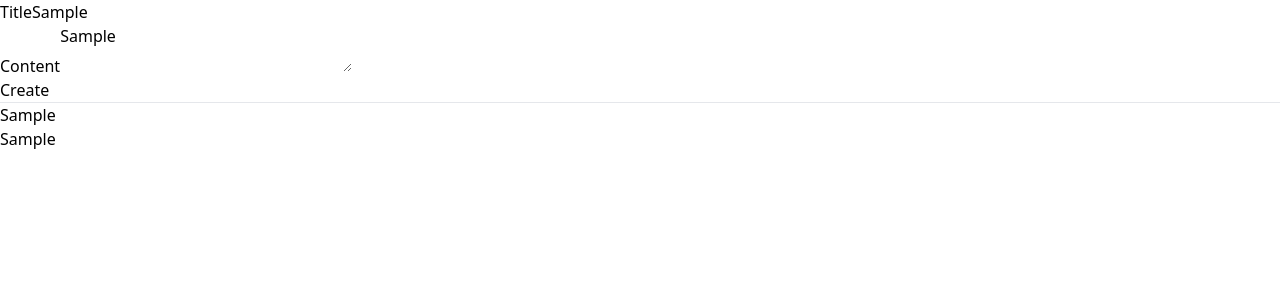
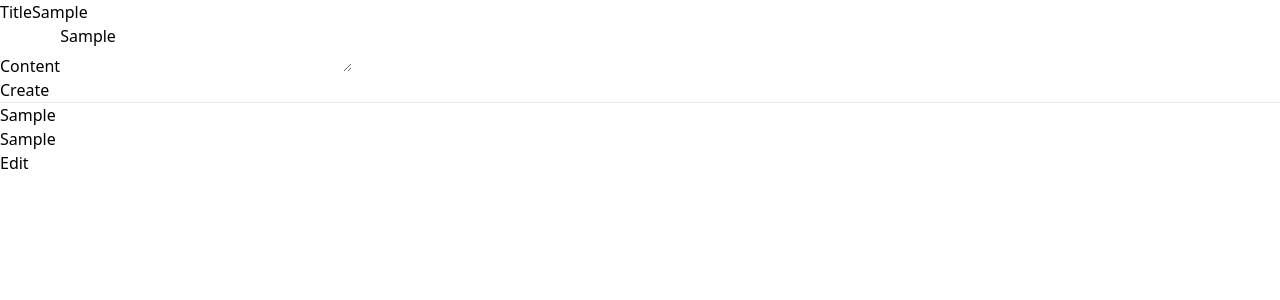
Before and after one commit to lucien-n/todos, a React (Vite) app: page / in a window 1280 px wide. Both pictures are taken after typing "Sample", "Sample" into the empty fields and a click on the button "Create". Shown: the top 300 px of the page. Built offline with nearby package versions, Linux system fonts and the light colour scheme.

Commit message:
feat: todo editing

```diff
--- a/src/App.tsx
+++ b/src/App.tsx
@@ -10,13 +10,20 @@ const App = () => {
     setTodos([...todos, todo]);
   };
 
+  const editTodo = (updated_todo: Todo): void => {
+    setTodos([
+      ...todos.filter((todo: Todo) => todo.id !== updated_todo.id),
+      updated_todo,
+    ]);
+  };
+
   return (
     <section className="flex w-full flex-col gap-y-5">
       <TodoCreate onCreate={createTodo}></TodoCreate>
       <hr className="mx-auto lg:w-1/2" />
       <section className="mx-auto flex flex-col gap-3 lg:w-1/2">
         {todos.map((todo: Todo) => (
-          <TodoView key={todo.id} todo={todo}></TodoView>
+          <TodoView key={todo.id} todo={todo} onEdit={editTodo}></TodoView>
         ))}
       </section>
     </section>
--- a/src/components/TodoView.tsx
+++ b/src/components/TodoView.tsx
@@ -1,18 +1,87 @@
+import { useState } from "react";
 import { Todo } from "../lib/types";
 
-const TodoView = ({ todo }: { todo: Todo }) => {
+const TodoView = ({
+  todo,
+  onEdit,
+}: {
+  todo: Todo;
+  onEdit: (todo: Todo) => void;
+}) => {
+  const [editing, setEditing] = useState<boolean>(false);
+
+  const [title, setTitle] = useState<string>("");
+  const [content, setContent] = useState<string>("");
+
+  const toggleEditing = (): void => {
+    setEditing(!editing);
+  };
+
+  const editTodo = () => {
+    if (!title) return;
+
+    todo.title = title;
+    todo.content = content;
+
+    onEdit(todo);
+    toggleEditing();
+  };
+
+  const handleInputChange = (e: React.ChangeEvent<HTMLInputElement>): void => {
+    const value = e.target.value;
+    if (!value) return;
+    setTitle(value);
+  };
+
+  const handleTextAreaChange = (
+    e: React.ChangeEvent<HTMLTextAreaElement>
+  ): void => {
+    const value = e.target.value;
+    if (!value) return;
+    setContent(value);
+  };
+
   return (
     <article
       id="todo-{todo.id}"
       className="flex w-full gap-3 rounded border border-black px-3 py-2"
     >
       <div className="flex w-full flex-col gap-2">
-        <h1 className="border-b border-white text-xl font-bold">
-          {todo.title}
-        </h1>
-        <p className="border-b border-white">{todo.content}</p>
+        {editing ? (
+          <>
+            <input
+              type="text"
+              className="border-b border-black text-xl font-bold"
+              defaultValue={todo.title}
+              onChange={handleInputChange}
+            />
+            <textarea
+              rows={2}
+              className="border-b border-black"
+              defaultValue={todo.content}
+              onChange={handleTextAreaChange}
+            />
+          </>
+        ) : (
+          <>
+            <h1 className="border-b border-white text-xl font-bold">
+              {todo.title}
+            </h1>
+            <p className="border-b border-white">{todo.content}</p>
+          </>
+        )}
       </div>
-      <div className="flex flex-col justify-center"></div>
+      <div className="flex flex-col justify-center">
+        {editing ? (
+          <button className=" text-blue-500 underline" onClick={editTodo}>
+            Save
+          </button>
+        ) : (
+          <button className=" text-blue-500 underline" onClick={toggleEditing}>
+            Edit
+          </button>
+        )}
+      </div>
     </article>
   );
 };
```
